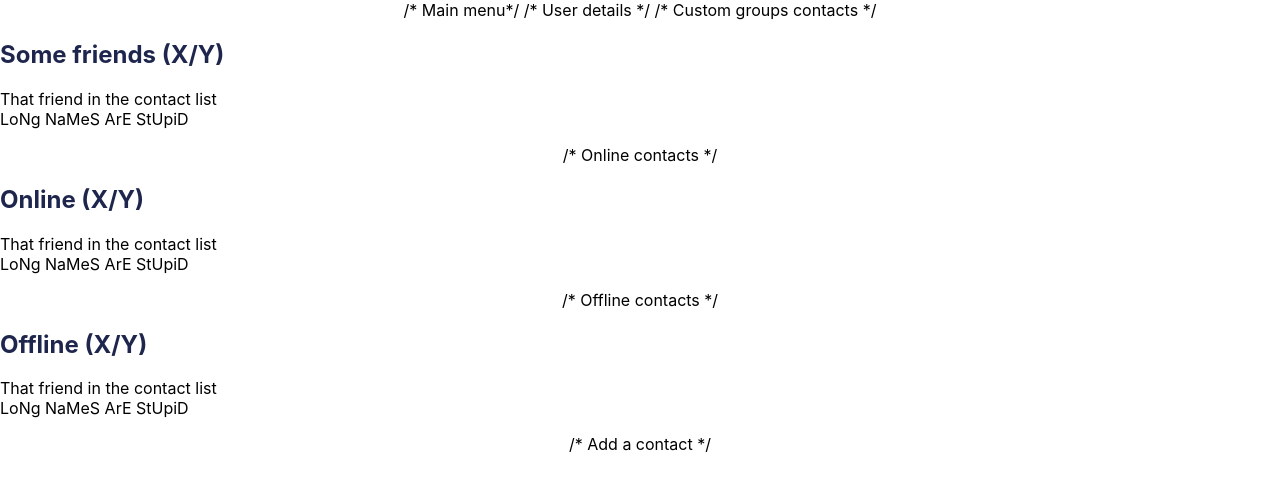
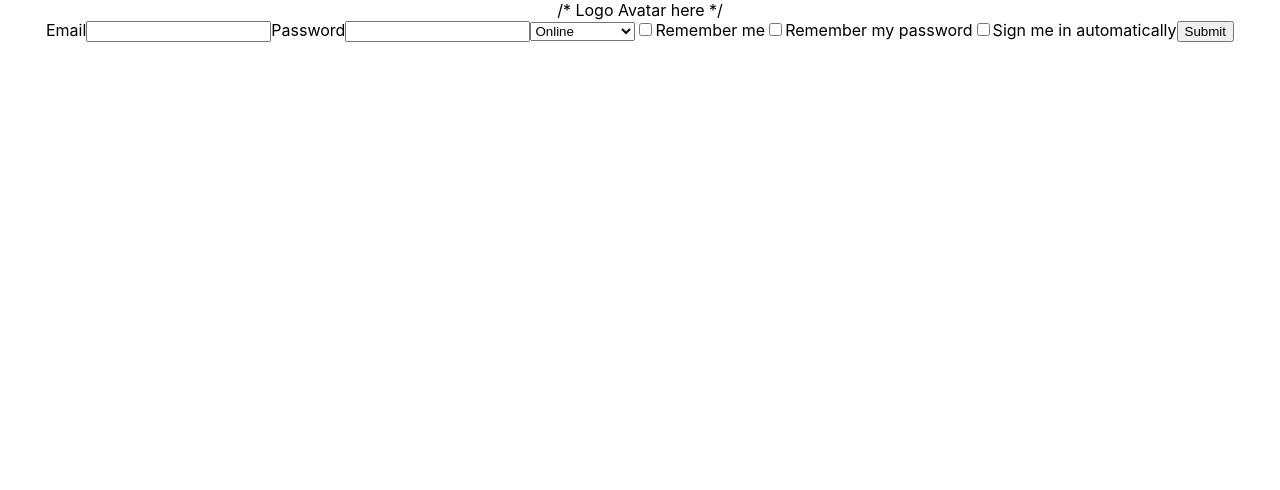
Before and after one commit to ladyofcode/messenger-clone, a React (Create React App) app in the folder frontend/: page / in a window 1280 px wide. Shown: the top 490 px of the page. Built offline with nearby package versions, Linux system fonts and the light colour scheme.

Commit message:
Add basic registration form

```diff
--- a/frontend/src/App.tsx
+++ b/frontend/src/App.tsx
@@ -2,12 +2,13 @@ import React from 'react';
 import logo from './logo.svg';
 import './App.css';
 import Home from './pages/Home/Home';
+import Registration from './pages/Registration/Registration'
 
 function App() {
   return (
     <div className="App">
 
-      <Home />
+      <Registration />
 
     </div>
   );
--- /dev/null
+++ b/frontend/src/pages/Registration/Registration.styles.tsx
@@ -0,0 +1 @@
+import styled from 'styled-components';
--- /dev/null
+++ b/frontend/src/pages/Registration/Registration.tsx
@@ -0,0 +1,49 @@
+import React from 'react';
+
+export default class Registration extends React.Component {
+
+    constructor(props: any){
+        super(props);
+
+        this.handleSubmit = this.handleSubmit.bind(this);
+    }
+
+    handleSubmit(event: any){
+        console.log("Something happened");
+        event.preventDefault();
+    }
+
+    render () {
+
+        return (
+            <React.Fragment>
+                /* Logo Avatar here */
+
+                <form onSubmit={this.handleSubmit}>
+                    <label>Email</label>
+                    <input type="text" />
+
+                    <label>Password</label>
+                    <input type="text" />
+
+                    <select id="status" name="status">
+                        <option value="online">Online</option>
+                        <option value="offline">Offline</option>
+                        <option value="dnd">Do not disturb</option>
+                    </select>
+
+                    <input type="checkbox" id="remember" name="remember" value="remember" />
+                    <label htmlFor="remember">Remember me</label>
+
+                    <input type="checkbox" id="password" name="password" value="password" />
+                    <label htmlFor="password">Remember my password</label>
+
+                    <input type="checkbox" id="automatic" name="automatic" value="automatic" />
+                    <label htmlFor="automatic">Sign me in automatically</label>
+
+                    <button type="submit" value="Submit">Submit</button>
+                </form>
+            </React.Fragment>
+        )
+    }
+}
```
